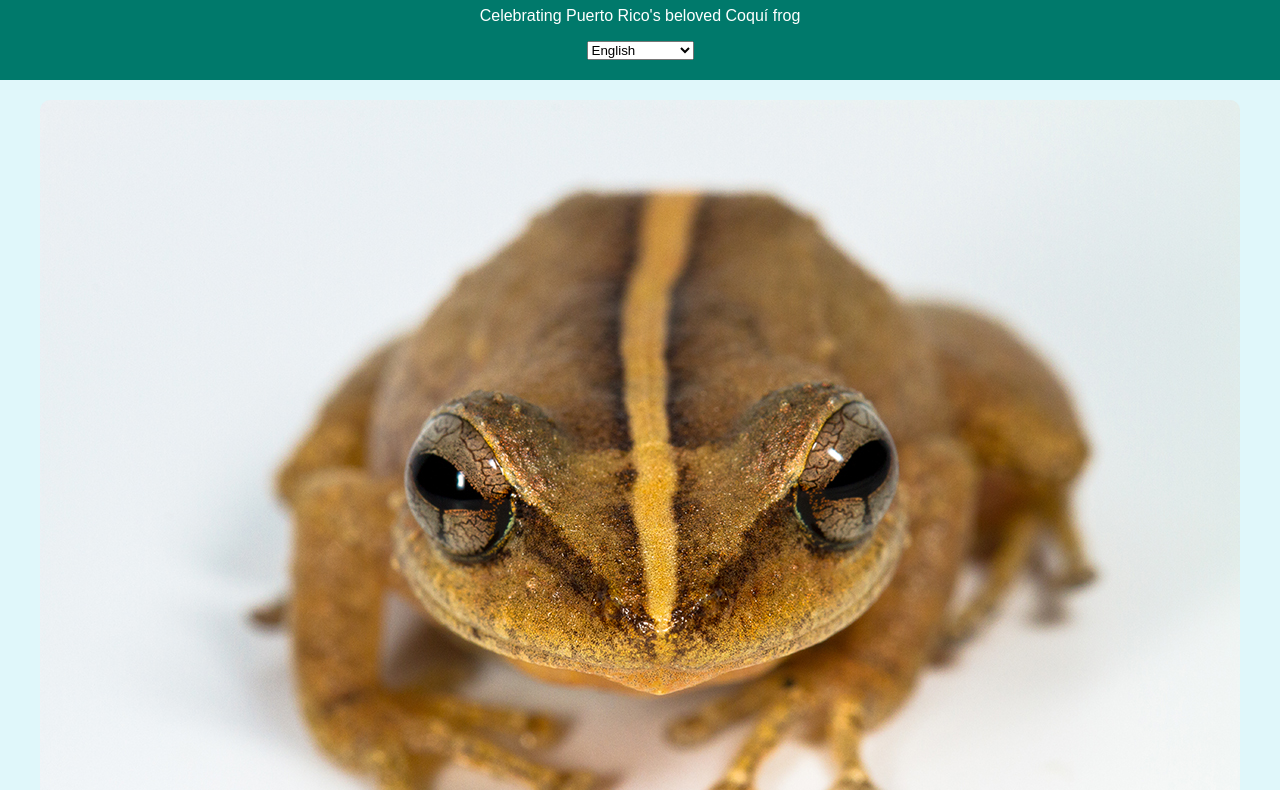
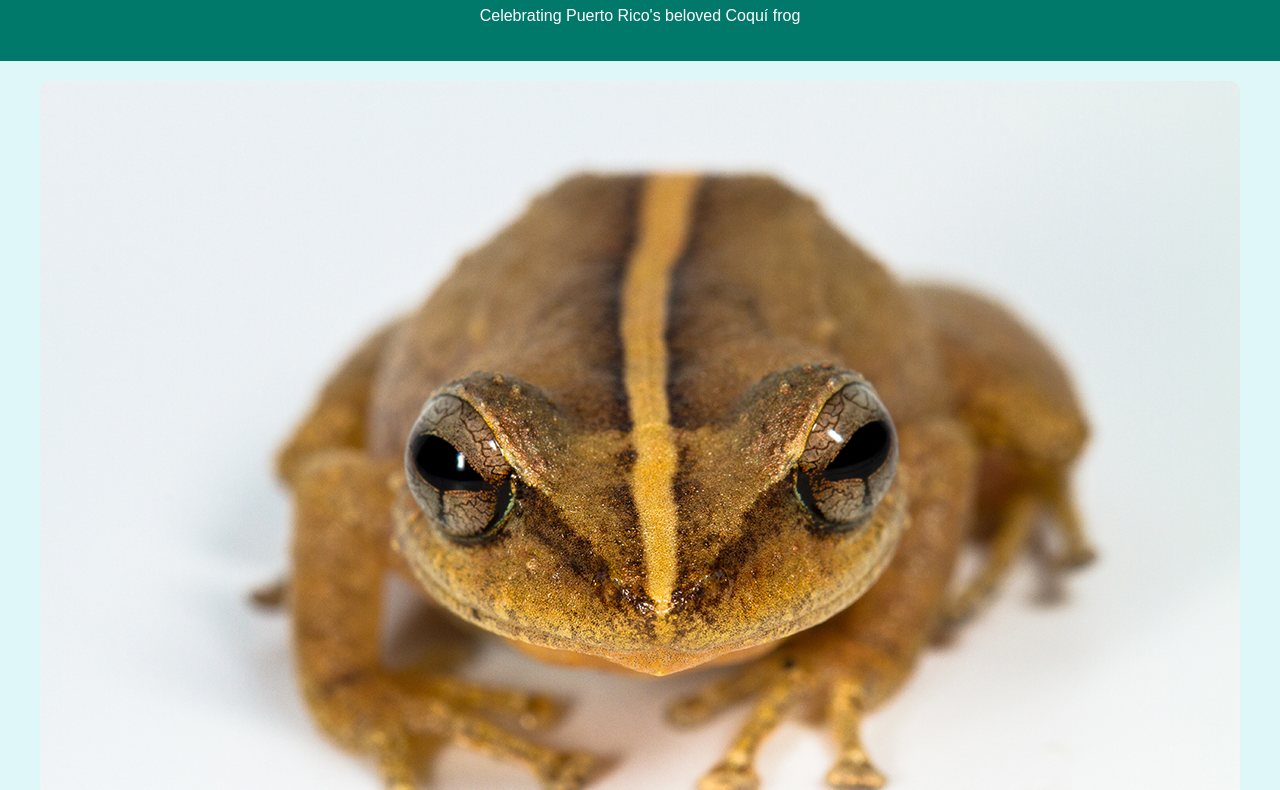
Before and after one commit to GeorgeWashingtonSaratoga/coquicentral, a plain HTML site: page index.html in a window 1280 px wide. Shown: the part 93-883 px from the top of the page. Drawn offline with Linux system fonts and the light colour scheme.

Commit message:
Update index.html

```diff
--- a/index.html
+++ b/index.html
@@ -11,18 +11,6 @@
     <header>
         <h1 id="header-title">Coqui Central</h1>
         <p id="description">Celebrating Puerto Rico's beloved Coquí frog</p>
-        <select id="language-selector">
-            <option value="en">English</option>
-            <option value="es">Español</option>
-            <option value="it">Italiano</option>
-            <option value="pt">Português</option>
-            <option value="ru">Русский</option>
-            <option value="tr">Türkçe</option>
-            <option value="en-gb">British English</option>
-            <option value="fr">Français</option>
-            <option value="de">Deutsch</option>
-            <option value="ar">العربية</option>
-        </select>
     </header>
 
     <section class="content">
```
